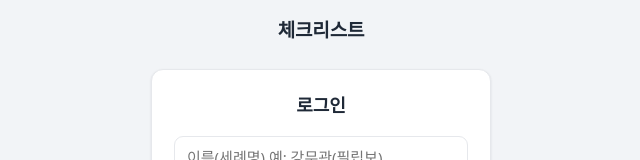
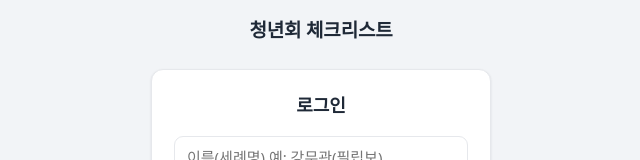
Before and after one commit to Colin0162/shared-checklist, a React (Vite) app: page / in a window 1280 px wide. Shown: the top 160 px of the page, without its empty margins (319-959 px from the left). Built offline with nearby package versions, Linux system fonts and the light colour scheme; no server answers; the database is empty.

Commit message:
ui 변경

```diff
--- a/src/App.jsx
+++ b/src/App.jsx
@@ -298,7 +298,7 @@ function App() {
     return (
       <div className="app">
         <header className="app-header">
-          <h1>체크리스트</h1>
+          <h1>청년회 체크리스트</h1>
         </header>
         <Login onLogin={handleLogin} />
       </div>
```
